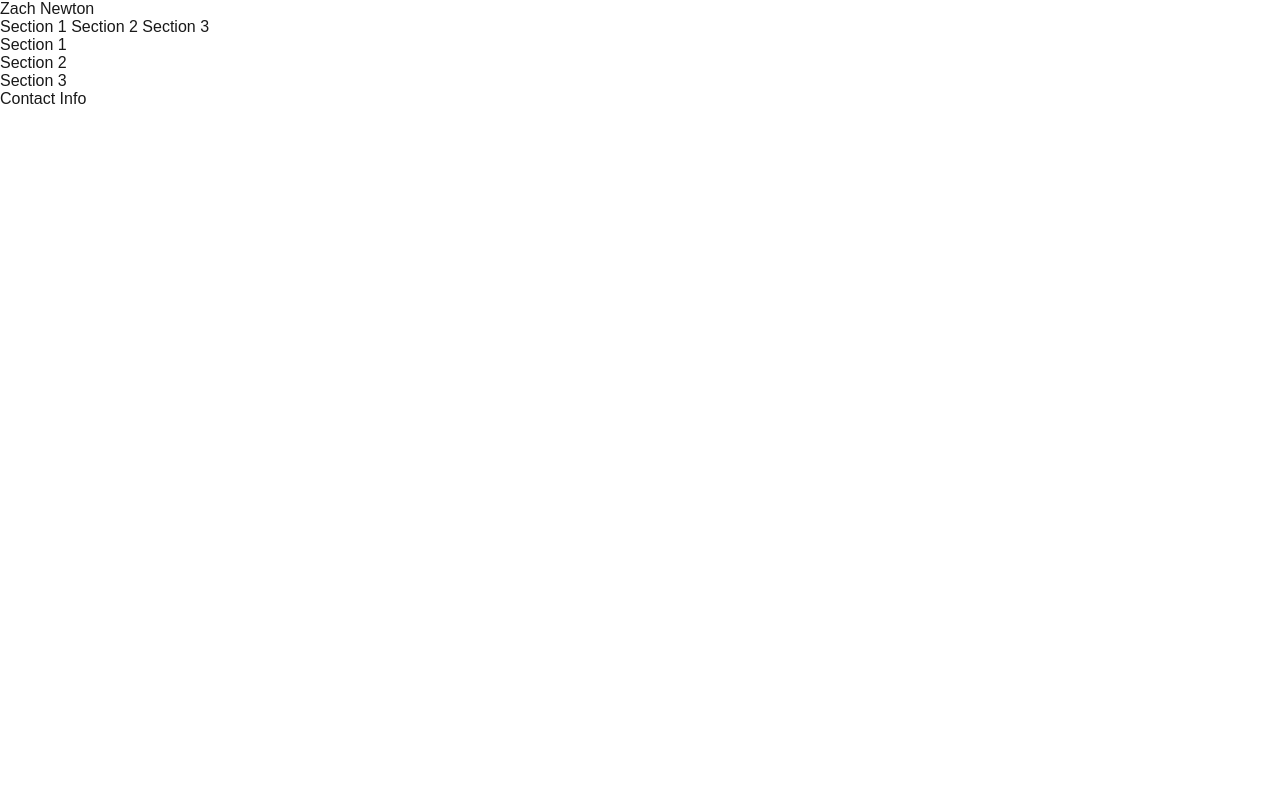
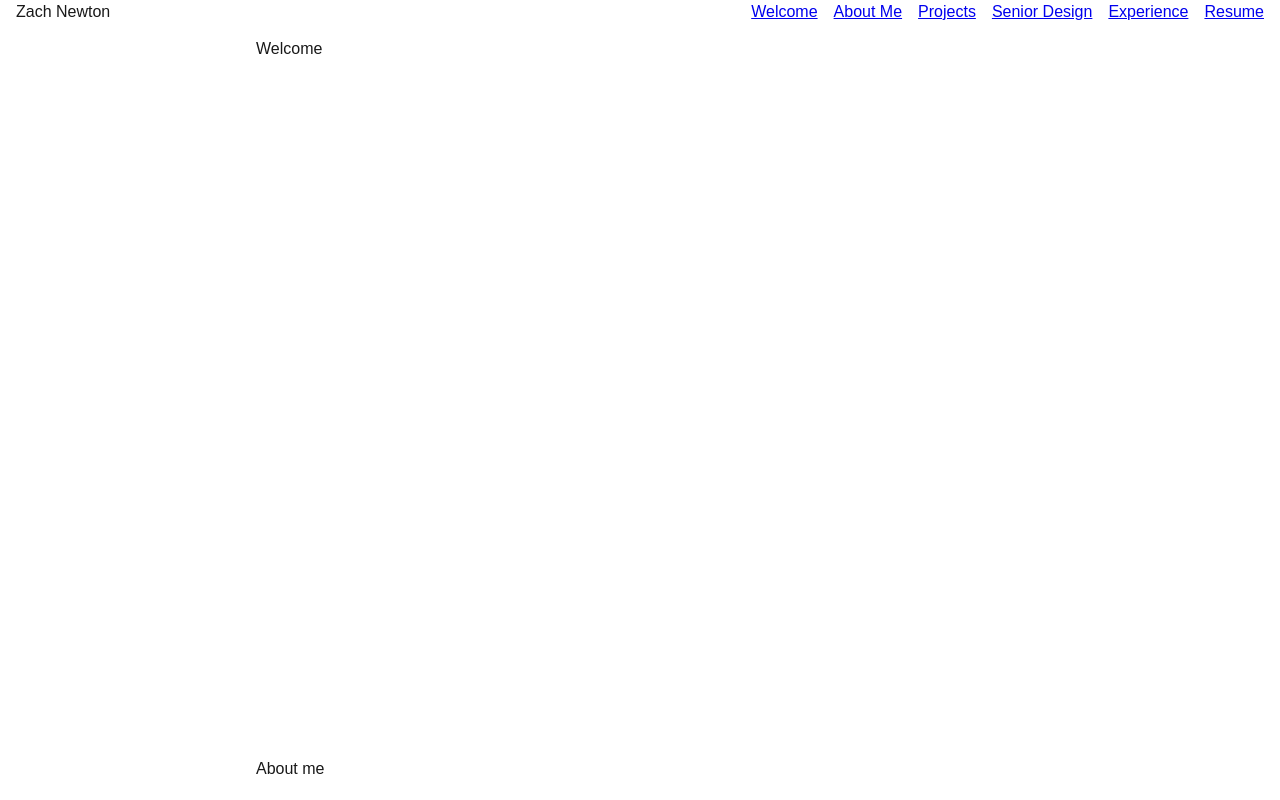
Before and after one commit to znewton/se-494-portfolio, a website: page index.html in a window 1280 px wide. Shown: the top 800 px of the page. Drawn offline with Linux system fonts and the light colour scheme.

Commit message:
Basic templating and navigation

```diff
--- a/index.html
+++ b/index.html
@@ -20,30 +20,54 @@
     <link href="public/styles.css" rel="stylesheet" >
   </head>
   <body>
-    <nav>
+    <nav class="navbar">
       <div class="nav-left">
         <span class="brand">Zach Newton</span>
       </div>
       <div class="nav-right">
-        <span id="nav-section-1">Section 1</span>
-        <span id="nav-section-2">Section 2</span>
-        <span id="nav-section-3">Section 3</span>
+        <a href="#welcome" id="nav-welcome">Welcome</a>
+        <a href="#about-me" id="nav-about-me">About Me</a>
+        <a href="#projects" id="nav-projects">Projects</a>
+        <a href="#senior-design" id="nav-senior-design">Senior Design</a>
+        <a href="#experience" id="nav-experience">Experience</a>
+        <a href="#resume" id="nav-resume">Resume</a>
       </div>
     </nav>
     <main>
-      <section id="seciont-1">
-        Section 1
+      <a id="welcome" class="anchor"></a>
+      <section>
+        Welcome
       </section>
-      <section id="seciont-2">
-        Section 2
+      <a id="about-me" class="anchor"></a>
+      <section>
+        About me
       </section>
-      <section id="seciont-3">
-        Section 3
+      <a id="projects" class="anchor"></a>
+      <section>
+        Projects
+        <ol>
+          <li>Section 16 WGetter (at Workiva, Spring 2018)</li>
+          <li>CyGames (at ISU, Spring 2017)</li>
+          <li>Myx (personal, Summer 2017)</li>
+        </ol>
+      </section>
+      <a id="senior-design" class="anchor"></a>
+      <section>
+        Senior Design
+      </section>
+      <a id="experience" class="anchor"></a>
+      <section>
+        Experience
+      </section>
+      <a id="resume" class="anchor"></a>
+      <section>
+        Resume
       </section>
     </main>
     <footer>
       Contact Info
     </footer>
+    <div id="down-arrow"></div>
   </body>
   <script type="text/javascript" src="public/bundle.min.js"></script>
 </html>
--- a/lib/js/nav.js
+++ /dev/null
@@ -1,2 +0,0 @@
-
-console.log("hello");
--- a/lib/styles/_nav.scss
+++ b/lib/styles/_nav.scss
@@ -0,0 +1,38 @@
+$nav-height: 1.5rem;
+
+nav.navbar {
+  z-index: 10;
+  display: flex;
+  height: $nav-height;
+  position: fixed;
+  top: 0; left: 0;
+  width: 100%;
+  background-color: rgba($white, 0.9);
+  .nav-left {
+    flex-basis: 25%;
+    display: flex;
+    justify-content: flex-start;
+    padding-left: 1rem;
+    align-items: center;
+  }
+  .nav-right {
+    flex-grow: 1;
+    display: flex;
+    justify-content: flex-end;
+    padding-right: 1rem;
+    align-items: center;
+    a {
+      margin-left: 1rem;
+    }
+  }
+}
+
+main {
+  margin-top: $nav-height + 1rem;
+}
+
+.anchor {
+  display: block;
+  height: 0;
+  top: -$nav-height - 1rem;
+}
--- a/lib/styles/_section.scss
+++ b/lib/styles/_section.scss
@@ -0,0 +1,4 @@
+section {
+  min-height: 90vh;
+  padding: 0 20%;
+}
--- a/public/bundle.min.js
+++ b/public/bundle.min.js
@@ -1 +1 @@
-!function(){return function r(n,e,o){function t(i,f){if(!e[i]){if(!n[i]){var c="function"==typeof require&&require;if(!f&&c)return c(i,!0);if(u)return u(i,!0);var a=new Error("Cannot find module '"+i+"'");throw a.code="MODULE_NOT_FOUND",a}var l=e[i]={exports:{}};n[i][0].call(l.exports,function(r){var e=n[i][1][r];return t(e||r)},l,l.exports,r,n,e,o)}return e[i].exports}for(var u="function"==typeof require&&require,i=0;i<o.length;i++)t(o[i]);return t}}()({1:[function(r,n,e){r("./js/nav")},{"./js/nav":2}],2:[function(r,n,e){console.log("hello")},{}]},{},[1]);
+!function(){return function r(n,e,t){function o(i,f){if(!e[i]){if(!n[i]){var c="function"==typeof require&&require;if(!f&&c)return c(i,!0);if(u)return u(i,!0);var a=new Error("Cannot find module '"+i+"'");throw a.code="MODULE_NOT_FOUND",a}var s=e[i]={exports:{}};n[i][0].call(s.exports,function(r){var e=n[i][1][r];return o(e||r)},s,s.exports,r,n,e,t)}return e[i].exports}for(var u="function"==typeof require&&require,i=0;i<t.length;i++)o(t[i]);return o}}()({1:[function(r,n,e){r("./js/nav"),r("./js/section")},{"./js/nav":2,"./js/section":3}],2:[function(r,n,e){},{}],3:[function(r,n,e){arguments[4][2][0].apply(e,arguments)},{dup:2}]},{},[1]);
```
Also changed, not shown: lib/js/section.js (added), public/styles.css, 1 other file.
